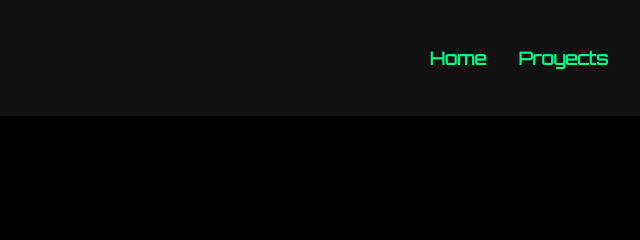
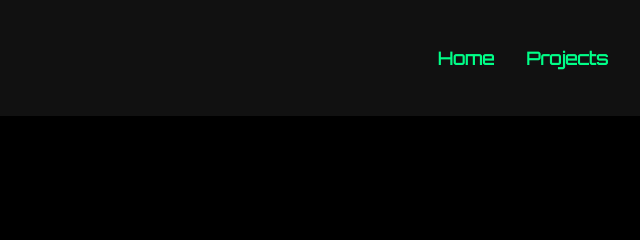
Before and after one commit to Lukiblokck/lukiblokck.github.io, a plain HTML site: page contact.html in a window 1280 px wide. Shown: the top 240 px of the page, 640-1280 px from the left. Drawn offline with Linux system fonts and the light colour scheme.

Commit message:
Subo página web

```diff
--- a/contact.html
+++ b/contact.html
@@ -13,7 +13,7 @@
     <nav>
       <ul>
         <li><a href="index.html">Home</a></li>
-        <li><a href="projetcs.html">Proyects</a></li>
+        <li><a href="projetcs.html">Projects</a></li>
       </ul>
     </nav>
   </header>
```
Also changed, not shown: index.html (+1 -1 lines).
